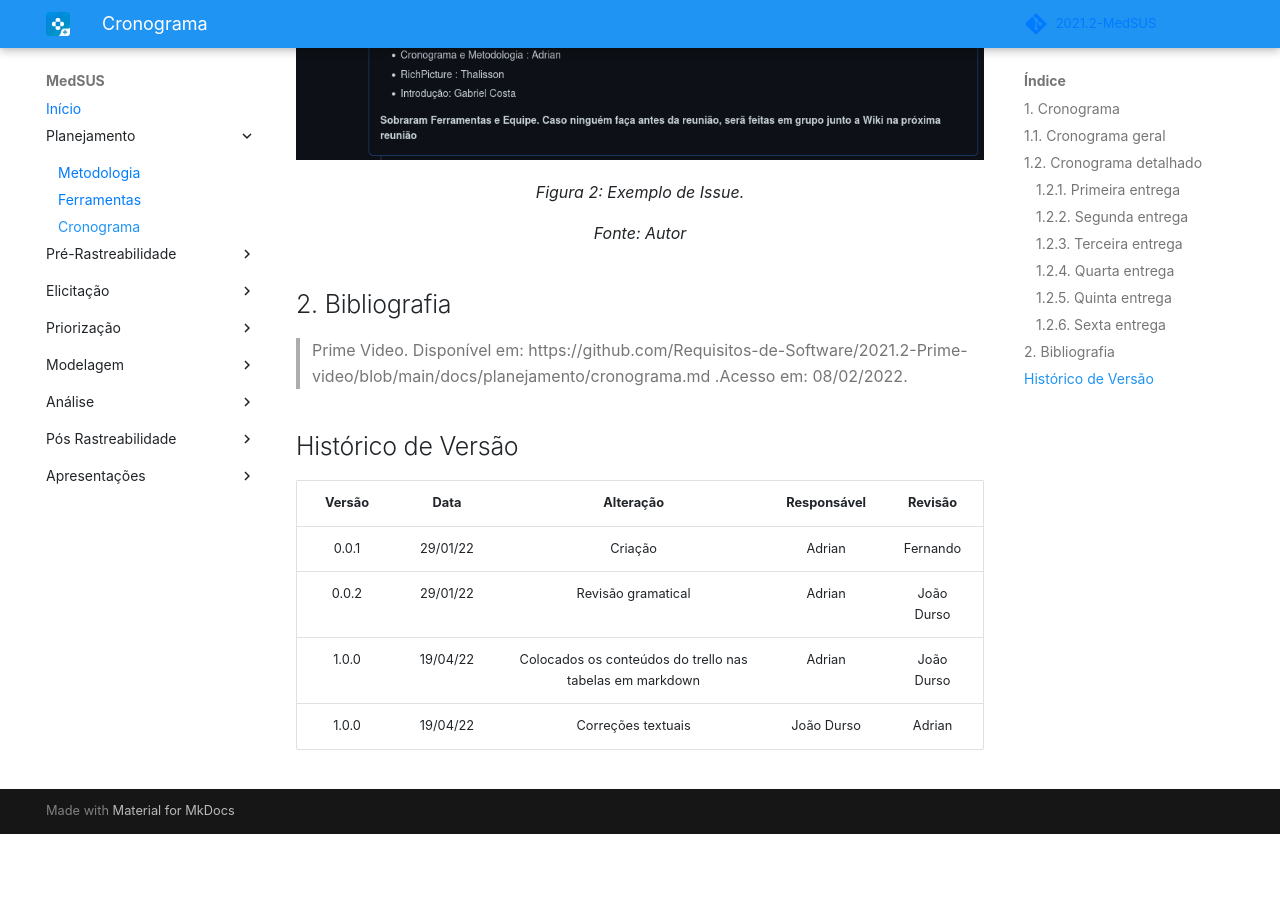
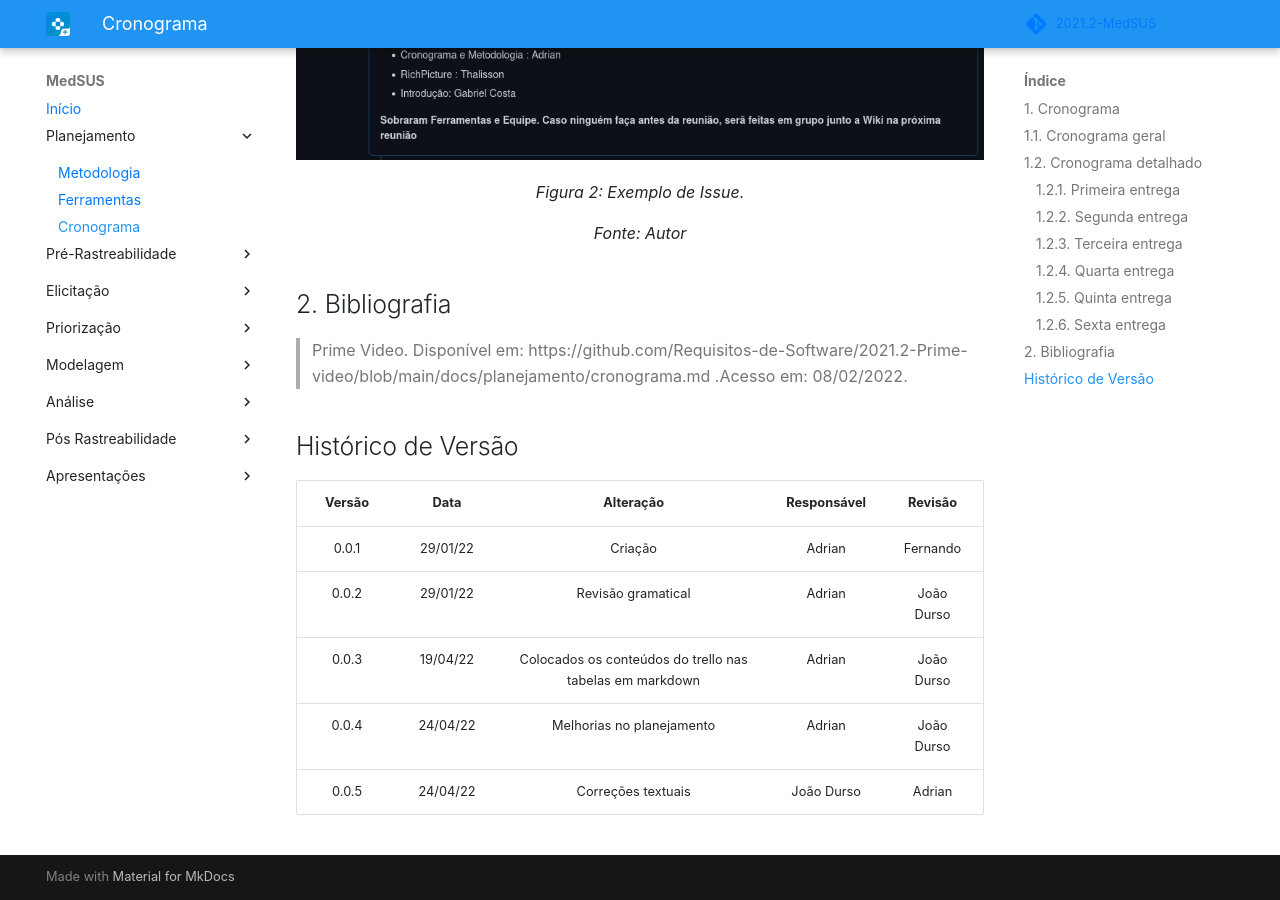
Before and after one commit to Requisitos-de-Software/2021.2-MedSUS, an MkDocs documentation site: the page built from docs/about/planning.md, in a window 1280 px wide and 900 px high, scrolled down 4681 px. Built offline with MkDocs 1.6.1 and Material for MkDocs 9.7.7, drawn with Linux system fonts in a browser that asks for light colours; some web fonts are replaced; comment, search, counter and statistics services are not loaded; before the commit the page ends 5515 px from its top, so only the background shows below that.

Commit message:
Update planning.md

```diff
--- a/docs/about/planning.md
+++ b/docs/about/planning.md
@@ -145,5 +145,6 @@ O cronograma foi orientado pelas próprias entregas da disciplinas e constará n
 | :----: | :------: | :------------------------------------------------------: | :---------: | :--------: |
 | 0.0.1  | 29/01/22 |                         Criação                          |   Adrian    |  Fernando  |
 | 0.0.2  | 29/01/22 |                    Revisão gramatical                    |   Adrian    | João Durso |
-| 1.0.0  | 19/04/22 | Colocados os conteúdos do trello nas tabelas em markdown |   Adrian    | João Durso |
-| 1.0.0  | 19/04/22 |                    Correções textuais                    | João Durso  |   Adrian   |
+| 0.0.3  | 19/04/22 | Colocados os conteúdos do trello nas tabelas em markdown |   Adrian    | João Durso |
+| 0.0.4  | 24/04/22 |                Melhorias no planejamento                 |   Adrian    | João Durso |
+| 0.0.5  | 24/04/22 |                    Correções textuais                    | João Durso  |   Adrian   |
```
